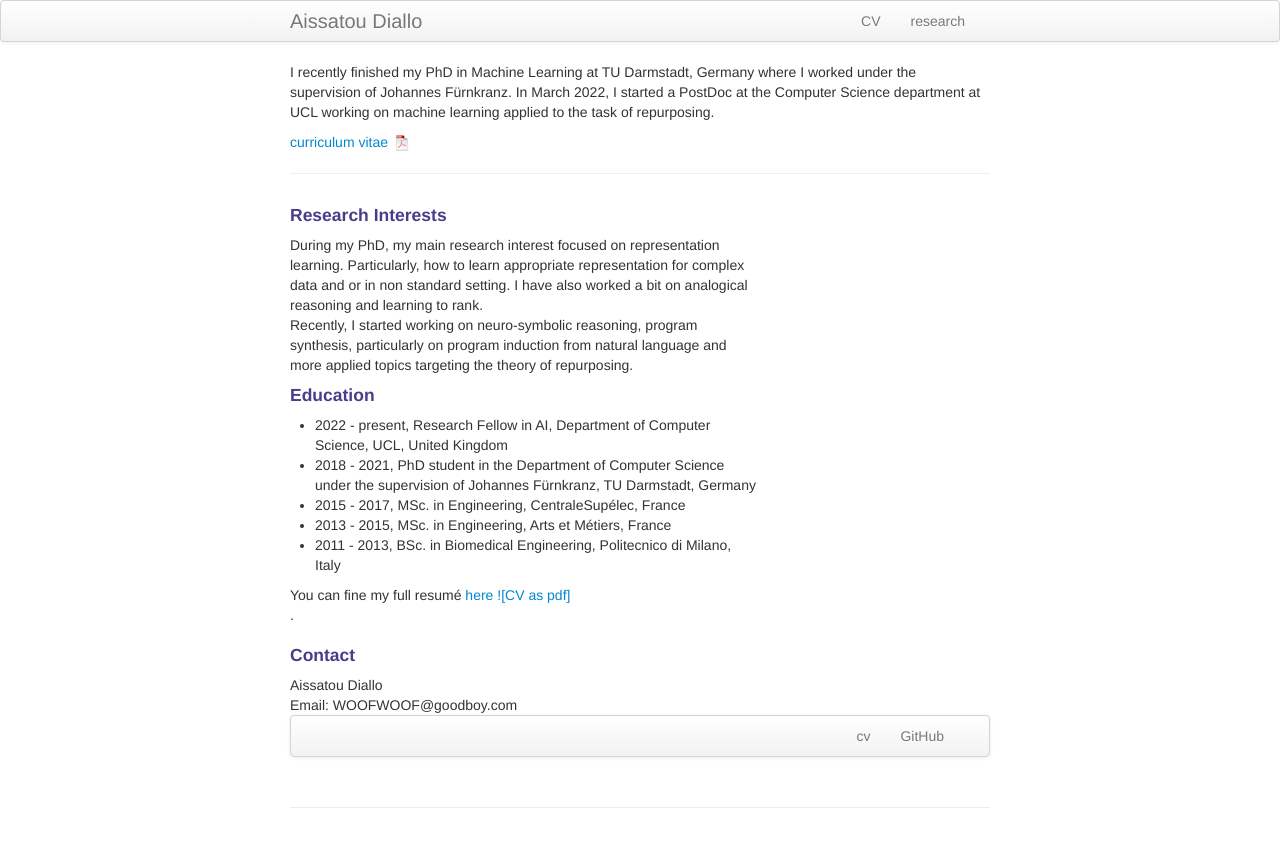
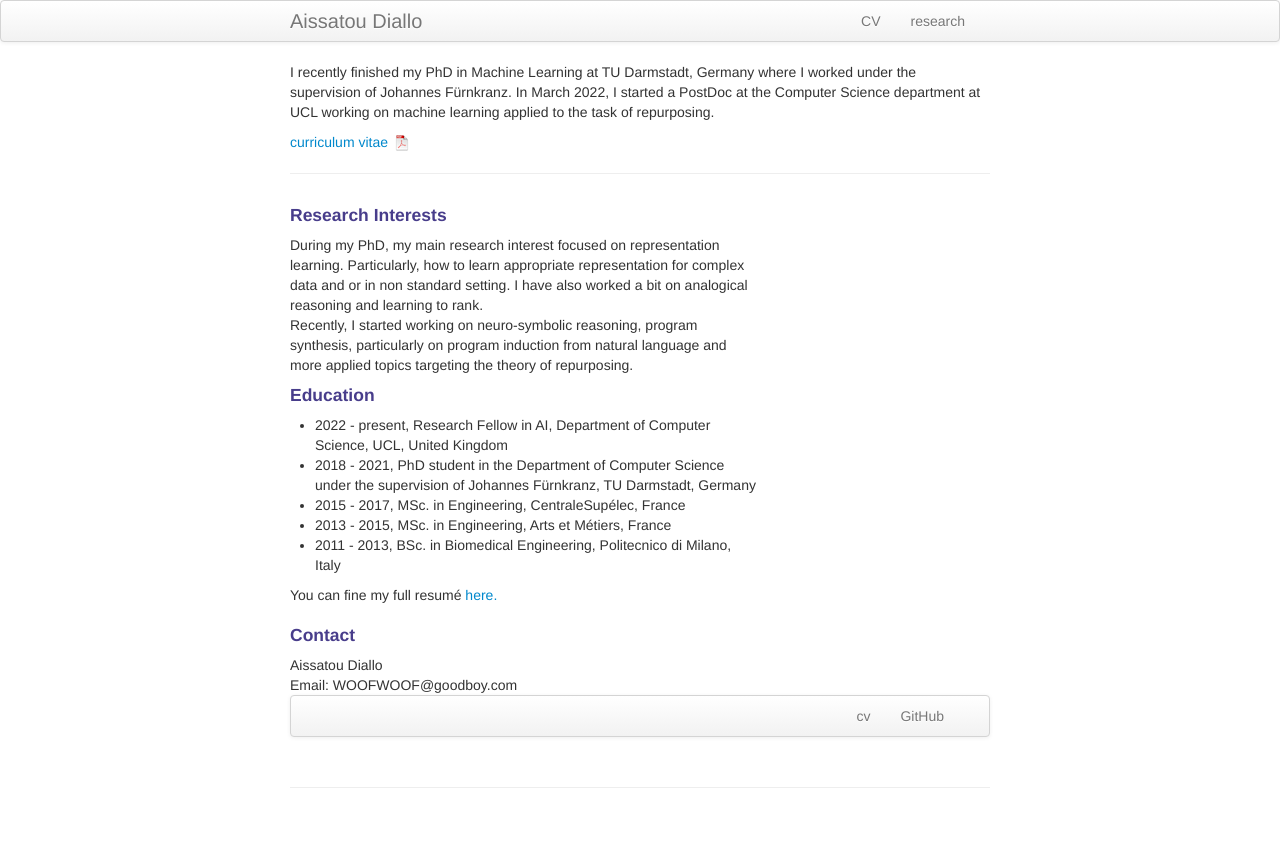
Before and after one commit to adiallo07/adiallo07.github.io, a Jekyll site: the page built from index.md, in a window 1280 px wide. Shown: the top 847 px of the page. Built offline with Jekyll 4.4.1, drawn with Linux system fonts in a browser that asks for light colours.

Commit message:
Update index.md

```diff
--- a/index.md
+++ b/index.md
@@ -40,7 +40,7 @@ I recently finished my PhD in Machine Learning at TU Darmstadt, Germany where I
 
     </div>
 </div>
-You can fine my full resumé [here ![CV as pdf]]({{ BASE_PATH }}/assets/CV.pdf)<br/>.
+You can fine my full resumé [here.]({{ BASE_PATH }}/assets/CV.pdf)<br/>
 
 
 <div class="container">
```
